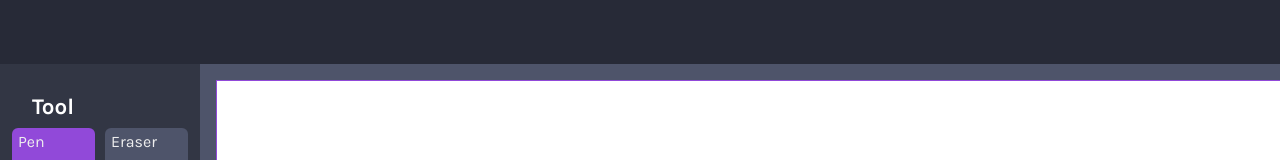
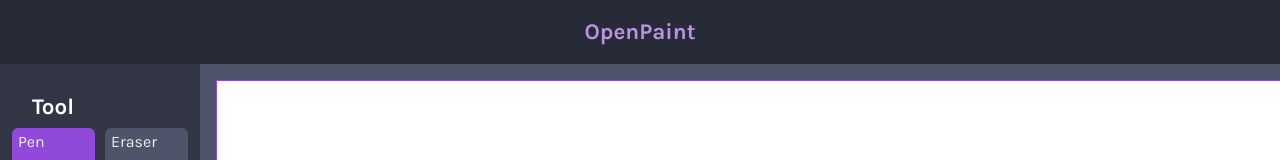
Before and after one commit to simon-martineau/openpaint, a React (Create React App) app: page / in a window 1280 px wide. Shown: the top 160 px of the page. Built offline with nearby package versions, Linux system fonts and the light colour scheme.

Commit message:
Added branding

```diff
--- a/src/components/Toolbar/Toolbar.tsx
+++ b/src/components/Toolbar/Toolbar.tsx
@@ -2,10 +2,22 @@
 import styled from "styled-components";
 
 const StyledToolbar = styled.div`
+  position: relative;
   background-color: ${(props) => props.theme.toolbar};
   padding: 8px;
   display: flex;
   width: 100%;
+`;
+
+const StyledBranding = styled.div`
+  position: absolute;
+  left: 50%;
+  top: 50%;
+  transform: translate(-50%, -50%);
+  font-size: 1.4em;
+  color: ${(props) => props.theme.highlightSoft};
+  font-weight: bold;
+  user-select: none;
 `;
 
 interface ToolbarProps {
@@ -13,7 +25,11 @@
 }
 
 const Toolbar = ({ style }: ToolbarProps) => {
-  return <StyledToolbar style={style}></StyledToolbar>;
+  return (
+    <StyledToolbar style={style}>
+      <StyledBranding>OpenPaint</StyledBranding>
+    </StyledToolbar>
+  );
 };
 
 export default Toolbar;
--- a/src/theme.ts
+++ b/src/theme.ts
@@ -2,6 +2,7 @@
   background: string;
   toolbar: string;
   highlight: string;
+  highlightSoft: string;
   neutral: string;
   neutralFocus: string;
   paintbar: {
@@ -17,6 +18,7 @@
   background: "#4E546A",
   toolbar: "#272A37",
   highlight: "#9149D9",
+  highlightSoft: "#BA93E1",
   neutral: "#4E546A",
   neutralFocus: "#C4C4C4",
   paintbar: {
```
